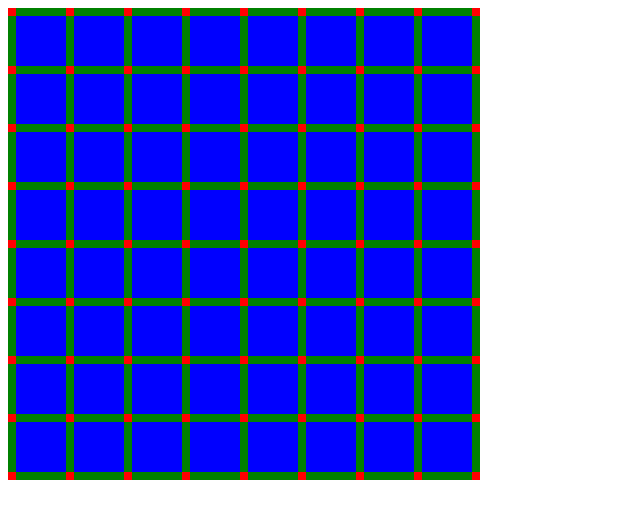
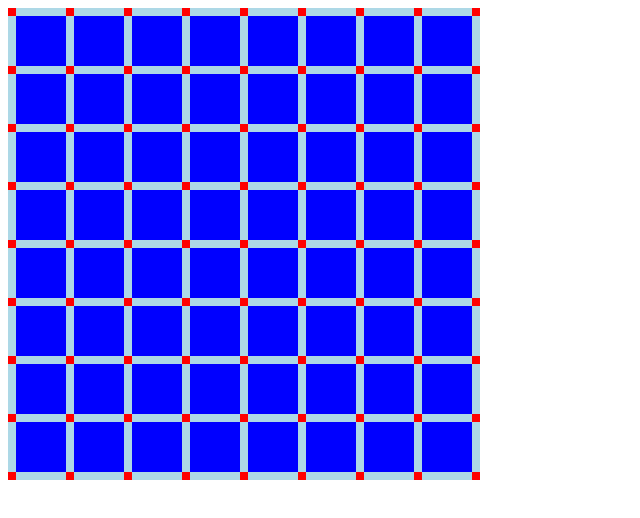
Before and after one commit to t27duck/ts-dotsboxes, a website with bundled scripts: page www/index.html in a window 1280 px wide. Shown: the whole page, without its empty margins (0-640 px from the left). Built offline with nearby package versions, Linux system fonts and the light colour scheme.

Commit message:
Initial line click interaction

```diff
--- /dev/null
+++ b/src/Game.ts
@@ -0,0 +1,26 @@
+import { GameField } from "./GameField";
+
+export class Game {
+  constructor(gameBoardElement: HTMLDivElement) {
+    const gameField = new GameField(gameBoardElement);
+    gameField.setup();
+
+    document.querySelectorAll(".line").forEach((line) => {
+      line.addEventListener("click", this.lineClicked);
+    });
+  }
+
+  lineClicked = (event: Event) => {
+    event.preventDefault();
+
+    const line = event.target as HTMLDivElement;
+
+    if (line.classList.contains("line-selected")) {
+      return;
+    }
+
+    line.removeEventListener("click", this.lineClicked);
+    line.classList.remove("line-available");
+    line.classList.add("line-selected");
+  };
+}
--- /dev/null
+++ b/src/GameField.ts
@@ -0,0 +1,74 @@
+import { times, SIZE } from "./utils";
+
+export class GameField {
+  constructor(private element: HTMLElement) {
+    this.element = element;
+  }
+
+  setup(): void {
+    times(SIZE * 2)((rowIndex: number) => {
+      if (rowIndex % 2 == 0) {
+        const row = this.buildShortRow(rowIndex);
+        this.element.appendChild(row);
+      } else {
+        const row = this.buildTallRow(rowIndex);
+        this.element.appendChild(row);
+      }
+    });
+
+    const row = this.buildShortRow(SIZE * 2 + 1);
+    this.element.appendChild(row);
+  }
+
+  buildShortRow(rowIndex: number): HTMLElement {
+    const row = document.createElement("div");
+    row.classList.add("row-short");
+    times(SIZE)((columnIndex: number) => {
+      const dot = document.createElement("div");
+      dot.classList.add("dot");
+      dot.innerHTML = "&nbsp;";
+      row.appendChild(dot);
+
+      const line = document.createElement("div");
+      line.classList.add("line-horizontal", "line", "line-available");
+      line.dataset.position = `${rowIndex}x${columnIndex}`;
+      line.dataset.row = rowIndex.toString();
+      line.dataset.column = columnIndex.toString();
+      line.innerHTML = "&nbsp;";
+      row.appendChild(line);
+    });
+    const dot = document.createElement("div");
+    dot.classList.add("dot");
+    dot.innerHTML = "&nbsp;";
+    row.appendChild(dot);
+    return row;
+  }
+
+  buildTallRow(rowIndex: number): HTMLElement {
+    const row = document.createElement("div");
+    row.classList.add("row-tall");
+    times(SIZE)((columnIndex: number) => {
+      const line = document.createElement("div");
+      line.classList.add("line-vertical", "line", "line-available");
+      line.dataset.position = `${rowIndex}x${columnIndex}`;
+      line.dataset.row = rowIndex.toString();
+      line.dataset.column = columnIndex.toString();
+      line.innerHTML = "&nbsp;";
+      row.appendChild(line);
+
+      const box = document.createElement("div");
+      box.classList.add("box");
+      box.dataset.position = `${rowIndex}x${columnIndex}`;
+      box.dataset.row = rowIndex.toString();
+      box.dataset.column = columnIndex.toString();
+      box.innerHTML = "&nbsp;";
+      row.appendChild(box);
+    });
+    const line = document.createElement("div");
+    line.classList.add("line-vertical", "line", "line-available");
+    line.dataset.position = `${rowIndex}x${SIZE + 1}`;
+    line.innerHTML = "&nbsp;";
+    row.appendChild(line);
+    return row;
+  }
+}
--- a/src/index.ts
+++ b/src/index.ts
@@ -1,82 +1,8 @@
-const SIZE = 8;
-
-// eslint-disable-next-line @typescript-eslint/ban-types
-const times = (n: number) => (f: Function) => {
-  const iter = (i: number) => {
-    if (i === n) return;
-    f(i);
-    iter(i + 1);
-  };
-  return iter(0);
-};
-
-function buildShortRow(rowIndex: number): HTMLElement {
-  const row = document.createElement("div");
-  row.classList.add("row-short");
-  times(SIZE)((columnIndex: number) => {
-    const dot = document.createElement("div");
-    dot.classList.add("dot");
-    dot.innerHTML = "&nbsp;";
-    row.appendChild(dot);
-
-    const line = document.createElement("div");
-    line.classList.add("line-horizontal");
-    line.dataset.position = `${rowIndex}x${columnIndex}`;
-    line.dataset.row = rowIndex.toString();
-    line.dataset.column = columnIndex.toString();
-    line.innerHTML = "&nbsp;";
-    row.appendChild(line);
-  });
-  const dot = document.createElement("div");
-  dot.classList.add("dot");
-  dot.innerHTML = "&nbsp;";
-  row.appendChild(dot);
-  return row;
-}
-
-function buildTallRow(rowIndex: number): HTMLElement {
-  const row = document.createElement("div");
-  row.classList.add("row-tall");
-  times(SIZE)((columnIndex: number) => {
-    const line = document.createElement("div");
-    line.classList.add("line-vertical");
-    line.dataset.position = `${rowIndex}x${columnIndex}`;
-    line.dataset.row = rowIndex.toString();
-    line.dataset.column = columnIndex.toString();
-    line.innerHTML = "&nbsp;";
-    row.appendChild(line);
-
-    const box = document.createElement("div");
-    box.classList.add("box");
-    box.dataset.position = `${rowIndex}x${columnIndex}`;
-    box.dataset.row = rowIndex.toString();
-    box.dataset.column = columnIndex.toString();
-    box.innerHTML = "&nbsp;";
-    row.appendChild(box);
-  });
-  const line = document.createElement("div");
-  line.classList.add("line-vertical");
-  line.dataset.position = `${rowIndex}x${SIZE + 1}`;
-  line.innerHTML = "&nbsp;";
-  row.appendChild(line);
-  return row;
-}
+import { Game } from "./Game";
 
 function init() {
   const gameField = document.getElementById("grid") as HTMLDivElement;
-
-  times(SIZE * 2)((rowIndex: number) => {
-    if (rowIndex % 2 == 0) {
-      const row = buildShortRow(rowIndex);
-      gameField.appendChild(row);
-    } else {
-      const row = buildTallRow(rowIndex);
-      gameField.appendChild(row);
-    }
-  });
-
-  const row = buildShortRow(SIZE * 2 + 1);
-  gameField.appendChild(row);
+  new Game(gameField);
 }
 
 document.addEventListener("DOMContentLoaded", () => {
--- /dev/null
+++ b/src/utils.ts
@@ -0,0 +1,11 @@
+export const SIZE = 8;
+
+// eslint-disable-next-line @typescript-eslint/ban-types
+export const times = (n: number) => (f: Function) => {
+  const iter = (i: number) => {
+    if (i === n) return;
+    f(i);
+    iter(i + 1);
+  };
+  return iter(0);
+};
--- a/www/index.html
+++ b/www/index.html
@@ -38,6 +38,16 @@
       background-color: blue;
       display: inline-block;
     }
+    .line-available {
+      background-color: lightblue;
+      cursor: pointer;
+    }
+    .line-available:hover {
+      background-color: lightcoral;
+    }
+    .line-selected {
+      background-color: purple;
+    }
   </style>
   <script src="index.js"></script>
 </head>
```
